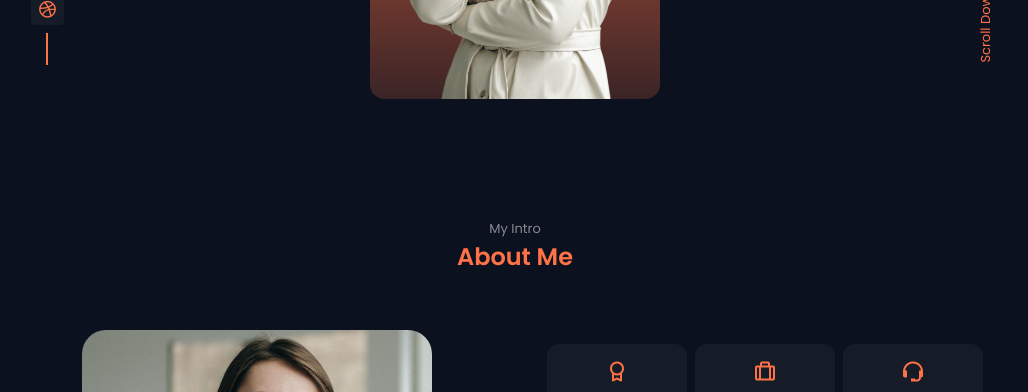
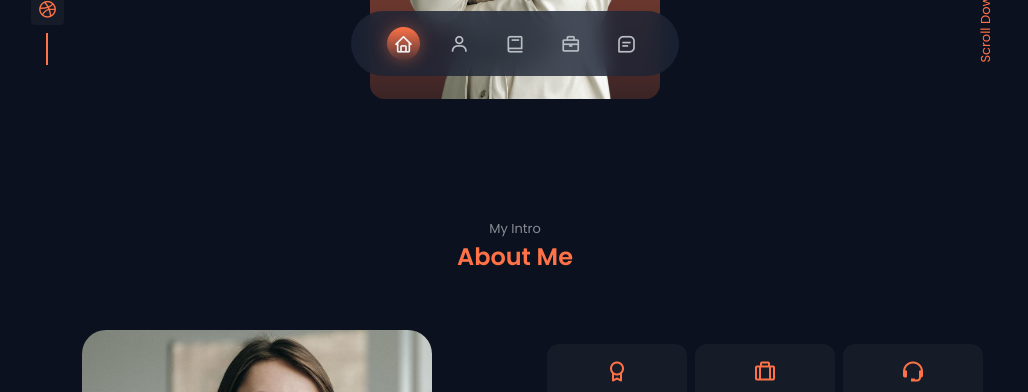
Before and after one commit to Huayao-Zheng/henrys-portfolio-website, a plain HTML site: page index.html in a window 1280 px wide. Shown: the part 708-1100 px from the top of the page, without its empty margins (125-1153 px from the left). Drawn offline with nearby package versions, Linux system fonts and the light colour scheme.

Commit message:
fixed a UI bug

```diff
--- a/src/styles.css
+++ b/src/styles.css
@@ -258,7 +258,7 @@ body.light-theme {
 
 .nav__menu {
     position: fixed;
-    left: -50%;
+    left: 50%;
     transform: translateX(-50%);
     bottom: 1rem;
     background-color: hsla(var(--second-hue), 32%, 16%, 0.8);
```
